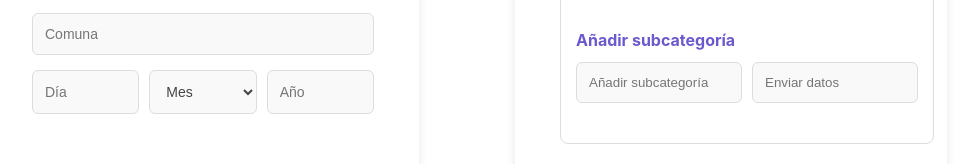
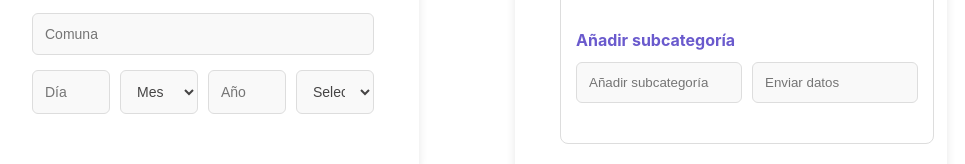
Before and after one commit to eduardoscrs/front-integra2, a React (Vite) app: page /ingreso-formulario in a window 1280 px wide. Shown: the part 356-520 px from the top of the page, without its empty margins (33-998 px from the left). Built offline with nearby package versions, Linux system fonts and the light colour scheme.

Commit message:
LOGICA DE CONTRATISTA

```diff
--- a/src/pages/IngresoFormulario.jsx
+++ b/src/pages/IngresoFormulario.jsx
@@ -16,6 +16,7 @@ const IngresoFormulario = () => {
   const [sectores, setSectores] = useState([
     { nombreSector: '', largo: '', ancho: '', areaDañada: '', subcategoria: '', añadirSubcategoria: '', enviarDatos: '' }
   ]);
+   const [contratista, setContratista] = useState('');
 
   const [imagenes, setImagenes] = useState([]);
   const [isModalOpen, setIsModalOpen] = useState(false); // Estado para controlar la apertura de la modal
@@ -171,6 +172,18 @@ const IngresoFormulario = () => {
               value={formData.año}
               onChange={handleChange}
             />
+            {/* Selección de contratista */}
+        <select
+          id="contratista"
+          value={contratista}
+          onChange={(e) => setContratista(e.target.value)}
+          required
+        >
+          <option value="" disabled>Selecciona un contratista</option>
+          <option value="Contratista 1">Contratista 1</option>
+          <option value="Contratista 2">Contratista 2</option>
+          <option value="Contratista 3">Contratista 3</option>
+        </select>
           </div>
         </form>
       </div>
```
